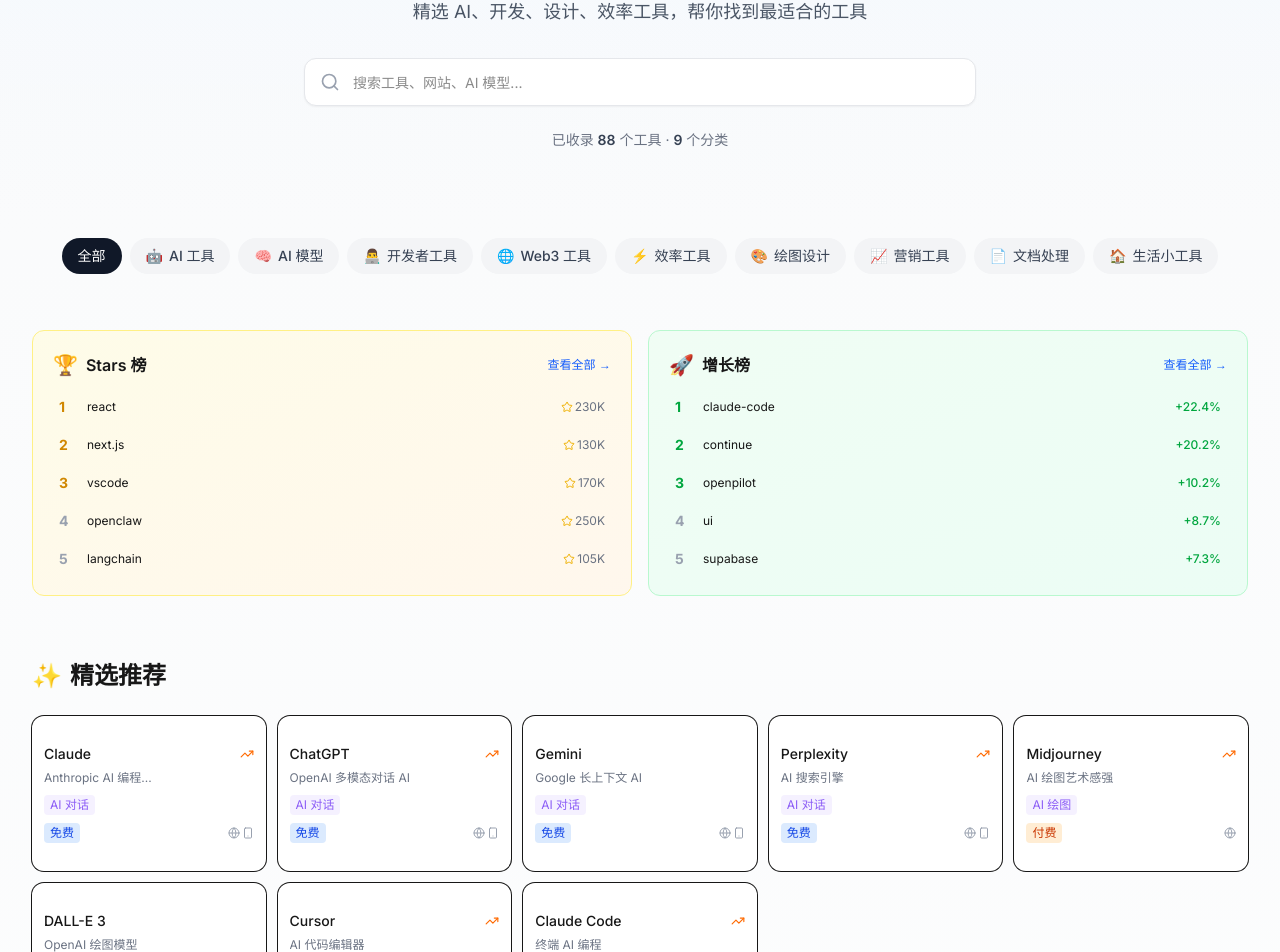
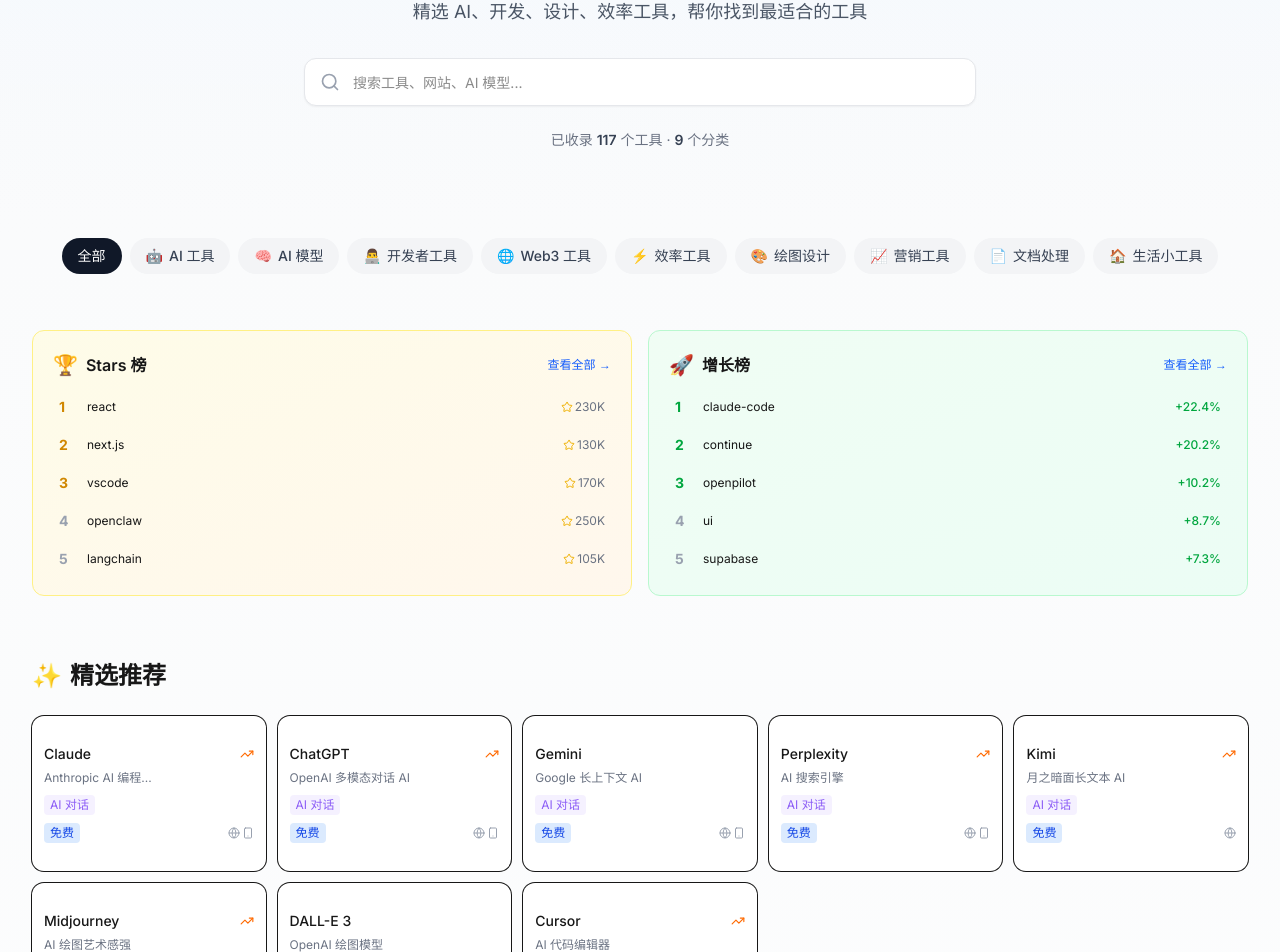
Before and after one commit to bellefly-god/anytools, a Next.js app: page / in a window 1280 px wide. Shown: the part 239-1191 px from the top of the page. Built offline with nearby package versions, Linux system fonts and the light colour scheme.

Commit message:
feat: 丰富工具数据，新增30+热门AI工具和开发者工具

```diff
--- a/src/data/tools.ts
+++ b/src/data/tools.ts
@@ -176,6 +176,59 @@
     hot: true,
     type: 'tool',
   },
+  {
+    id: 'kimi',
+    name: 'Kimi',
+    description: '月之暗面长文本 AI',
+    url: 'https://kimi.moonshot.cn',
+    category: 'ai-tools',
+    subCategory: 'AI 对话',
+    tags: ['AI', '对话', '长文本'],
+    pricing: 'freemium',
+    platform: ['web'],
+    featured: true,
+    hot: true,
+    type: 'tool',
+  },
+  {
+    id: 'doubao',
+    name: '豆包',
+    description: '字节跳动 AI 助手',
+    url: 'https://doubao.com',
+    category: 'ai-tools',
+    subCategory: 'AI 对话',
+    tags: ['AI', '对话', '字节'],
+    pricing: 'freemium',
+    platform: ['web', 'mac', 'windows'],
+    featured: false,
+    type: 'tool',
+  },
+  {
+    id: 'tongyi',
+    name: '通义千问',
+    description: '阿里 AI 助手',
+    url: 'https://tongyi.aliyun.com',
+    category: 'ai-tools',
+    subCategory: 'AI 对话',
+    tags: ['AI', '对话', '阿里'],
+    pricing: 'freemium',
+    platform: ['web'],
+    featured: false,
+    type: 'tool',
+  },
+  {
+    id: 'wenxin',
+    name: '文心一言',
+    description: '百度 AI 助手',
+    url: 'https://yiyan.baidu.com',
+    category: 'ai-tools',
+    subCategory: 'AI 对话',
+    tags: ['AI', '对话', '百度'],
+    pricing: 'freemium',
+    platform: ['web'],
+    featured: false,
+    type: 'tool',
+  },
   // AI 绘图
   {
     id: 'midjourney',
@@ -1291,6 +1344,345 @@
     tags: ['生活', '图标', '免费'],
     pricing: 'freemium',
     platform: ['web'],
+    featured: false,
+    type: 'tool',
+  },
+
+  // ===== 新增热门工具 =====
+  // AI 编程工具
+  {
+    id: 'windsurf',
+    name: 'Windsurf',
+    description: 'Codeium AI 编程',
+    url: 'https://codeium.com/windsurf',
+    category: 'ai-tools',
+    subCategory: 'AI 编程',
+    tags: ['AI', '编程', 'IDE'],
+    pricing: 'freemium',
+    platform: ['mac', 'windows', 'linux'],
+    featured: true,
+    hot: true,
+    type: 'tool',
+  },
+  {
+    id: 'github-copilot',
+    name: 'GitHub Copilot',
+    description: 'GitHub AI 编程助手',
+    url: 'https://github.com/features/copilot',
+    category: 'ai-tools',
+    subCategory: 'AI 编程',
+    tags: ['AI', '编程', 'GitHub'],
+    pricing: 'freemium',
+    platform: ['web', 'mac', 'windows'],
+    featured: true,
+    hot: true,
+    type: 'tool',
+  },
+  {
+    id: 'codeium',
+    name: 'Codeium',
+    description: '免费代码加速工具',
+    url: 'https://codeium.com',
+    category: 'ai-tools',
+    subCategory: 'AI 编程',
+    tags: ['AI', '编程', '免费'],
+    pricing: 'free',
+    platform: ['web', 'mac', 'windows'],
+    featured: false,
+    type: 'tool',
+  },
+  {
+    id: 'tongyi-lingma',
+    name: '通义灵码',
+    description: '阿里免费 AI 编程',
+    url: 'https://tongyi.aliyun.com/lingma',
+    category: 'ai-tools',
+    subCategory: 'AI 编程',
+    tags: ['AI', '编程', '阿里'],
+    pricing: 'free',
+    platform: ['mac', 'windows', 'linux'],
+    featured: false,
+    type: 'tool',
+  },
+  {
+    id: 'codegeex',
+    name: 'CodeGeeX',
+    description: '智能编程助手',
+    url: 'https://codegeex.cn',
+    category: 'ai-tools',
+    subCategory: 'AI 编程',
+    tags: ['AI', '编程', '免费'],
+    pricing: 'free',
+    platform: ['web', 'mac', 'windows'],
+    featured: false,
+    type: 'tool',
+  },
+  {
+    id: 'trae',
+    name: 'TRAE',
+    description: '字节 AI 代码助手',
+    url: 'https://trae.ai',
+    category: 'ai-tools',
+    subCategory: 'AI 编程',
+    tags: ['AI', '编程', '字节'],
+    pricing: 'freemium',
+    platform: ['mac', 'windows'],
+    featured: false,
+    hot: true,
+    type: 'tool',
+  },
+  {
+    id: 'devin',
+    name: 'Devin',
+    description: '首个全自主 AI 程序员',
+    url: 'https://devin.ai',
+    category: 'ai-tools',
+    subCategory: 'AI 编程',
+    tags: ['AI', '编程', '自动化'],
+    pricing: 'paid',
+    platform: ['web'],
+    featured: false,
+    type: 'tool',
+  },
+  // AI 设计工具
+  {
+    id: 'uizard',
+    name: 'Uizard',
+    description: '设计界 ChatGPT',
+    url: 'https://uizard.io',
+    category: 'design',
+    subCategory: 'UI 设计',
+    tags: ['设计', 'UI', 'AI'],
+    pricing: 'freemium',
+    platform: ['web'],
+    featured: false,
+    type: 'tool',
+  },
+  {
+    id: 'creatie-ai',
+    name: 'Creatie.ai',
+    description: '一键生成 UI',
+    url: 'https://creatie.ai',
+    category: 'design',
+    subCategory: 'UI 设计',
+    tags: ['设计', 'UI', 'AI'],
+    pricing: 'freemium',
+    platform: ['web'],
+    featured: false,
+    type: 'tool',
+  },
+  {
+    id: 'duiyou-ai',
+    name: '堆友 AI',
+    description: '设计师 AI 平台',
+    url: 'https://d.design',
+    category: 'design',
+    subCategory: 'AI 设计',
+    tags: ['设计', 'AI', '设计师'],
+    pricing: 'freemium',
+    platform: ['web'],
+    featured: false,
+    type: 'tool',
+  },
+  // AI 搜索工具
+  {
+    id: 'metaso',
+    name: '秘塔 AI 搜索',
+    description: '无广告直达结果',
+    url: 'https://metaso.cn',
+    category: 'ai-tools',
+    subCategory: 'AI 搜索',
+    tags: ['AI', '搜索', '无广告'],
+    pricing: 'free',
+    platform: ['web'],
+    featured: true,
+    hot: true,
+    type: 'tool',
+  },
+  {
+    id: 'quark-ai',
+    name: '夸克 AI',
+    description: '集搜索网盘文档',
+    url: 'https://quark.cn',
+    category: 'ai-tools',
+    subCategory: 'AI 搜索',
+    tags: ['AI', '搜索', '网盘'],
+    pricing: 'freemium',
+    platform: ['web', 'ios', 'android'],
+    featured: false,
+    type: 'tool',
+  },
+  // AI 音频工具
+  {
+    id: 'haimian',
+    name: '海绵音乐',
+    description: '字节 AI 音乐',
+    url: 'https://haimian.com',
+    category: 'ai-tools',
+    subCategory: 'AI 音频',
+    tags: ['AI', '音乐', '字节'],
+    pricing: 'freemium',
+    platform: ['web'],
+    featured: false,
+    type: 'tool',
+  },
+  {
+    id: 'wangyi-tianyin',
+    name: '网易天音',
+    description: '网易 AI 音乐',
+    url: 'https://tianyin.163.com',
+    category: 'ai-tools',
+    subCategory: 'AI 音频',
+    tags: ['AI', '音乐', '网易'],
+    pricing: 'freemium',
+    platform: ['web'],
+    featured: false,
+    type: 'tool',
+  },
+  {
+    id: 'xunfei-tingjian',
+    name: '讯飞听见',
+    description: '语音转文字',
+    url: 'https://tingjian.iflyrec.com',
+    category: 'ai-tools',
+    subCategory: 'AI 音频',
+    tags: ['AI', '语音', '讯飞'],
+    pricing: 'freemium',
+    platform: ['web', 'mac', 'windows'],
+    featured: false,
+    type: 'tool',
+  },
+  // AI 写作工具
+  {
+    id: 'wawa-xiezuo',
+    name: '蛙蛙写作',
+    description: 'AI 写小说工具',
+    url: 'https://wawa.xin',
+    category: 'ai-tools',
+    subCategory: 'AI 写作',
+    tags: ['AI', '写作', '小说'],
+    pricing: 'freemium',
+    platform: ['web'],
+    featured: false,
+    type: 'tool',
+  },
+  {
+    id: 'biling-ai',
+    name: '笔灵 AI',
+    description: 'AI 论文写作',
+    url: 'https://ibiling.cn',
+    category: 'ai-tools',
+    subCategory: 'AI 写作',
+    tags: ['AI', '写作', '论文'],
+    pricing: 'freemium',
+    platform: ['web'],
+    featured: false,
+    type: 'tool',
+  },
+  {
+    id: 'xunfei-wenshu',
+    name: '讯飞文书',
+    description: 'AI 公文写作',
+    url: 'https://xw.iflytek.com',
+    category: 'ai-tools',
+    subCategory: 'AI 写作',
+    tags: ['AI', '写作', '公文'],
+    pricing: 'freemium',
+    platform: ['web'],
+    featured: false,
+    type: 'tool',
+  },
+  // 开发者工具 - 新增
+  {
+    id: 'ollama',
+    name: 'Ollama',
+    description: '本地 AI 模型运行',
+    url: 'https://ollama.ai',
+    category: 'dev-tools',
+    subCategory: 'AI 开发',
+    tags: ['AI', '本地', '模型'],
+    pricing: 'open-source',
+    platform: ['mac', 'windows', 'linux'],
+    featured: true,
+    hot: true,
+    type: 'tool',
+  },
+  {
+    id: 'appwrite',
+    name: 'Appwrite',
+    description: '开源后端平台',
+    url: 'https://appwrite.io',
+    category: 'dev-tools',
+    subCategory: '后端',
+    tags: ['后端', '开源', 'BaaS'],
+    pricing: 'open-source',
+    platform: ['web'],
+    featured: false,
+    type: 'tool',
+  },
+  {
+    id: 'nocodb',
+    name: 'NocoDB',
+    description: '低代码数据库',
+    url: 'https://nocodb.com',
+    category: 'dev-tools',
+    subCategory: '数据库',
+    tags: ['数据库', '低代码', '开源'],
+    pricing: 'open-source',
+    platform: ['web'],
+    featured: false,
+    type: 'tool',
+  },
+  {
+    id: 'rustdesk',
+    name: 'RustDesk',
+    description: '开源远程桌面',
+    url: 'https://rustdesk.com',
+    category: 'dev-tools',
+    subCategory: '远程',
+    tags: ['远程', '桌面', '开源'],
+    pricing: 'open-source',
+    platform: ['mac', 'windows', 'linux'],
+    featured: false,
+    type: 'tool',
+  },
+  {
+    id: 'zed',
+    name: 'Zed',
+    description: '高性能代码编辑器',
+    url: 'https://zed.dev',
+    category: 'dev-tools',
+    subCategory: '编辑器',
+    tags: ['编辑器', '高性能', 'Rust'],
+    pricing: 'free',
+    platform: ['mac', 'linux'],
+    featured: false,
+    type: 'tool',
+  },
+  // 效率工具 - 新增
+  {
+    id: 'warp',
+    name: 'Warp',
+    description: 'AI 终端工具',
+    url: 'https://warp.dev',
+    category: 'productivity',
+    subCategory: '终端',
+    tags: ['终端', 'AI', '效率'],
+    pricing: 'freemium',
+    platform: ['mac', 'linux'],
+    featured: true,
+    type: 'tool',
+  },
+  {
+    id: 'zed-editor',
+    name: 'Zed Editor',
+    description: '超快代码编辑器',
+    url: 'https://zed.dev',
+    category: 'productivity',
+    subCategory: '编辑器',
+    tags: ['编辑器', '速度', 'Rust'],
+    pricing: 'free',
+    platform: ['mac', 'linux'],
     featured: false,
     type: 'tool',
   },
```
